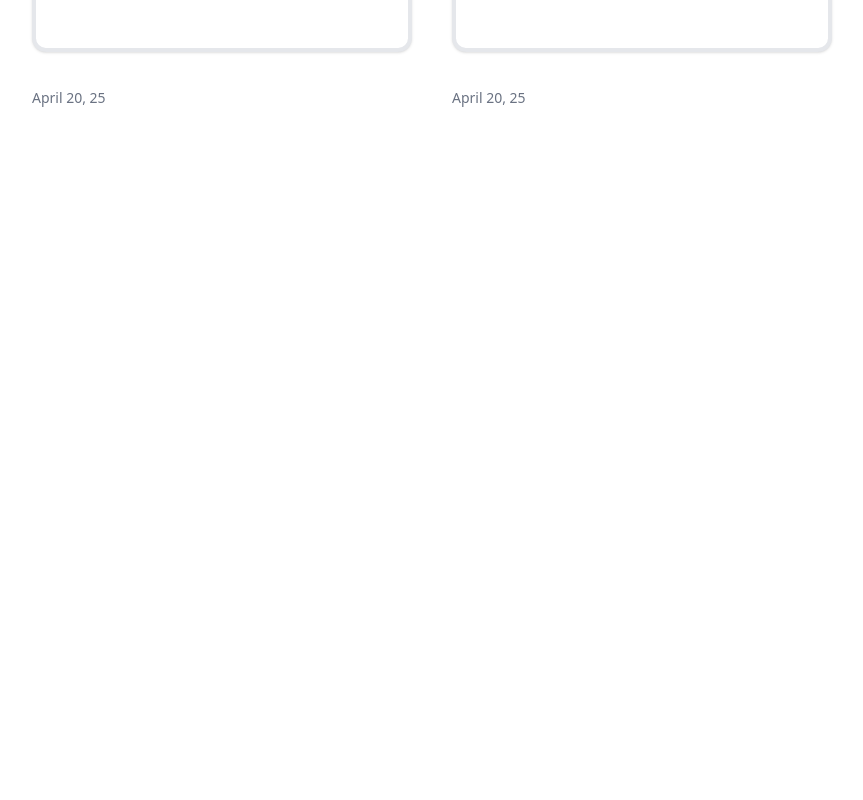
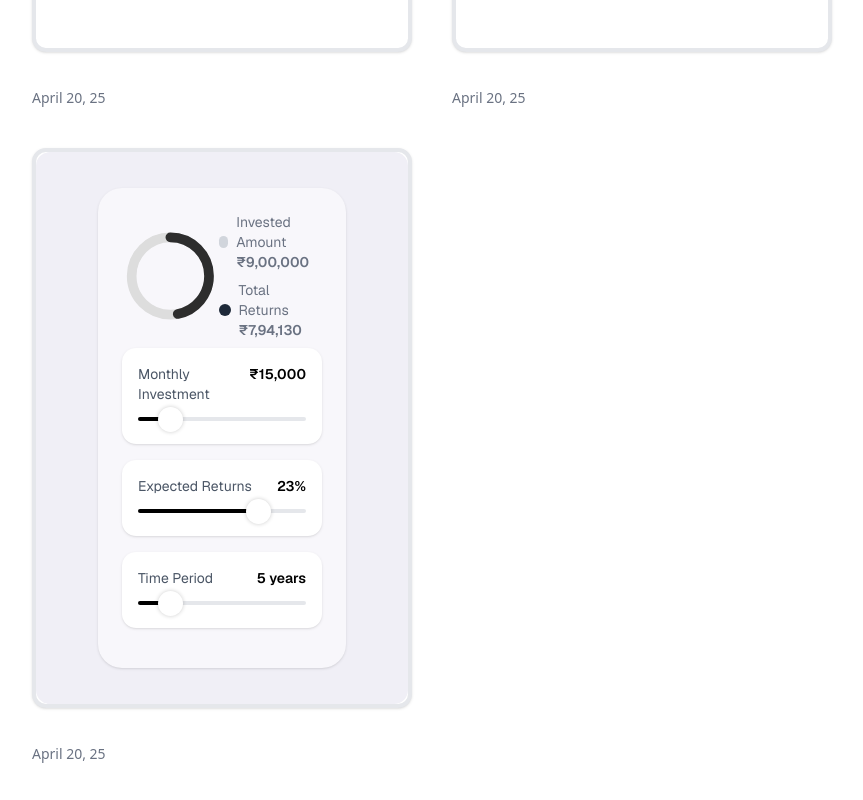
Before and after one commit to LuckyGoyal039/UIForge, a Next.js app: page / in a window 1280 px wide. Shown: the part 1232-2032 px from the top of the page, without its empty margins (208-1071 px from the left). Before the commit the page ends 1340 px from the top, so only its background shows below. Built offline with nearby package versions, Linux system fonts and the light colour scheme.

Commit message:
complete return calulator

```diff
--- a/src/pages/UiElement/index.tsx
+++ b/src/pages/UiElement/index.tsx
@@ -1,6 +1,7 @@
 import Frame from "@/components/Frame";
 import CircularMenuPage from "@/ui/circulatMenuPage";
 import ContinuousTab from "@/ui/ContinuousTab";
+import ReturnCalculator from "@/ui/ReturnCalculator";
 import TransactionList from "@/ui/TransactionList";
 import ViewMap from "@/ui/ViewMap";
 // import FluidSimulation from "@/ui/FluidSimulation";
@@ -26,11 +27,16 @@ const ElementList = [
         name: "View on Maps",
         component: <ViewMap/>
     },
+    {
+        id: 5,
+        name: "Return Calculator Snippet",
+        component: <ReturnCalculator/>
+    },
 ]
 
 export default function UiElement() {
     return (
-        <div className="mx-2 md:mx-20 lg:mx-60">
+        <div className="mx-2 md:mx-20 lg:mx-60 mb-10">
             <div className="grid grid-cols-1 lg:grid-cols-2 gap-10">
                 {ElementList.map((element) => (
                     <Frame
--- /dev/null
+++ b/src/ui/ReturnCalculator/index.tsx
@@ -0,0 +1,156 @@
+'use client';
+import { useState, useEffect, useRef } from 'react';
+import { ChevronLeft, ChevronRight } from 'lucide-react';
+import styles from './returnCalculator.module.css'
+
+export default function ReturnCalculator() {
+    const [monthlyInvestment, setMonthlyInvestment] = useState(15000);
+    const [expectedReturns, setExpectedReturns] = useState(23);
+    const [timePeriod, setTimePeriod] = useState(5);
+    const [investedAmount, setInvestedAmount] = useState(0);
+    const [totalReturns, setTotalReturns] = useState(0);
+
+    useEffect(() => {
+        const invested = monthlyInvestment * timePeriod * 12;
+        setInvestedAmount(invested);
+
+        const r = expectedReturns / 100 / 12;
+        const n = timePeriod * 12;
+        const futureValue = monthlyInvestment * ((Math.pow(1 + r, n) - 1) / r) * (1 + r);
+
+        setTotalReturns(Math.round(futureValue - invested));
+    }, [monthlyInvestment, expectedReturns, timePeriod]);
+
+
+    const formatCurrency = (amount: number) => {
+        return `₹${amount.toLocaleString('en-IN')}`;
+    };
+
+    const returnPercentage =
+        investedAmount > 0
+            ? (totalReturns / (investedAmount + totalReturns)) * 100
+            : 0;
+
+    return (
+        <div className='flex flex-col justify-center items-center h-full w-full bg-[#f0eff6] '>
+            <div className="bg-[#f8f7fb]  rounded-3xl  font-sans shadow w-2/3 px-2 py-4 md:p-6">
+                <div className="flex justify-between mb-2 items-center">
+                    <div className="relative w-20 md:w-30 h-20 md:h-30">
+                        <svg className="w-full h-full" viewBox="0 0 100 100">
+                            <circle cx="50" cy="50" r="40" stroke="#ddd" strokeWidth="10" fill="none" />
+                            <circle
+                                cx="50"
+                                cy="50"
+                                r="40"
+                                stroke="#2D2D2D"
+                                strokeWidth="10"
+                                fill="none"
+                                strokeDasharray="251.2"
+                                strokeDashoffset={251.2 - (251.2 * returnPercentage) / 100}
+                                transform="rotate(-90 50 50)"
+                                strokeLinecap="round"
+                            />
+                        </svg>
+                    </div>
+
+                    <div className="flex flex-col gap-2">
+                        <div className="flex items-center gap-2">
+                            <div className="w-3 h-3 rounded-full bg-gray-300" />
+                            <div className='flex flex-col'>
+                                <p className="text-gray-500 text-xs md:text-sm">Invested Amount</p>
+                                <p className="text-xs md:text-sm font-semibold text-gray-500">
+                                    {formatCurrency(investedAmount)}
+                                </p>
+                            </div>
+                        </div>
+
+                        <div className="flex items-center gap-2">
+                            <div className="w-3 h-3 rounded-full bg-gray-800" />
+                            <div className='flex flex-col'>
+                                <p className="text-gray-500 text-xs md:text-sm">Total Returns</p>
+                                <p className="text-xs md:text-sm font-semibold text-gray-500">{formatCurrency(totalReturns)}</p>
+                            </div>
+                        </div>
+                    </div>
+                </div>
+                {/* Monthly Investment */}
+                <SliderCard
+                    label="Monthly Investment"
+                    value={monthlyInvestment}
+                    min={1000}
+                    max={100000}
+                    step={1000}
+                    onChange={setMonthlyInvestment}
+                    format={formatCurrency}
+                />
+
+                {/* Expected Returns */}
+                <SliderCard
+                    label="Expected Returns"
+                    value={expectedReturns}
+                    min={1}
+                    max={30}
+                    step={0.5}
+                    onChange={setExpectedReturns}
+                    format={(v) => `${v}%`}
+                />
+
+                {/* Time Period */}
+                <SliderCard
+                    label="Time Period"
+                    value={timePeriod}
+                    min={1}
+                    max={30}
+                    step={1}
+                    onChange={setTimePeriod}
+                    format={(v) => `${v} years`}
+                />
+            </div>
+        </div>
+    );
+}
+
+
+function SliderCard({
+    label,
+    value,
+    min,
+    max,
+    step,
+    onChange,
+    format,
+}: {
+    label: string;
+    value: number;
+    min: number;
+    max: number;
+    step: number;
+    onChange: (val: number) => void;
+    format: (val: number) => string;
+}) {
+    const sliderRef = useRef<HTMLInputElement>(null);
+
+    useEffect(() => {
+        const percent = ((value - min) / (max - min)) * 100;
+        sliderRef.current?.style.setProperty('--range-progress', `${percent}%`);
+    }, [value, min, max]);
+
+    return (
+        <div className="bg-white px-2 py-2 md:p-4 rounded-xl mb-4 shadow-sm">
+            <div className="flex justify-between text-sm text-gray-600">
+                <span>{label}</span>
+                <span className="font-semibold text-black">{format(value)}</span>
+            </div>
+            <input
+                ref={sliderRef}
+                type="range"
+                min={min}
+                max={max}
+                step={step}
+                value={value}
+                onChange={(e) => onChange(Number(e.target.value))}
+                className={`${styles.slider} w-full appearance-none cursor-pointer`}
+            />
+        </div>
+    );
+}
--- /dev/null
+++ b/src/ui/ReturnCalculator/returnCalculator.module.css
@@ -0,0 +1,39 @@
+.slider {
+    height: 4px;
+    border-radius: 9999px;
+    background: linear-gradient(to right, black 0%, black var(--range-progress), #e5e7eb var(--range-progress), #e5e7eb 100%);
+  }
+
+  .slider::-webkit-slider-thumb {
+    appearance: none;
+    height: 25px;
+    width: 25px;
+    border-radius: 50%;
+    background: white;
+    box-shadow: 0 0 4px rgba(0, 0, 0, 0.2);
+    cursor: pointer;
+    border: none;
+    margin-top: 0px;
+  }
+
+  .slider::-moz-range-thumb {
+    height: 25px;
+    width: 25px;
+    border-radius: 50%;
+    background: white;
+    box-shadow: 0 0 4px rgba(0, 0, 0, 0.2);
+    cursor: pointer;
+    border: none;
+  }
+
+  @media (max-width: 768px) {
+    .slider::-webkit-slider-thumb {
+      height: 18px;
+      width: 18px;
+    }
+
+    .slider::-moz-range-thumb {
+      height: 18px;
+      width: 18px;
+    }
+  }
```
